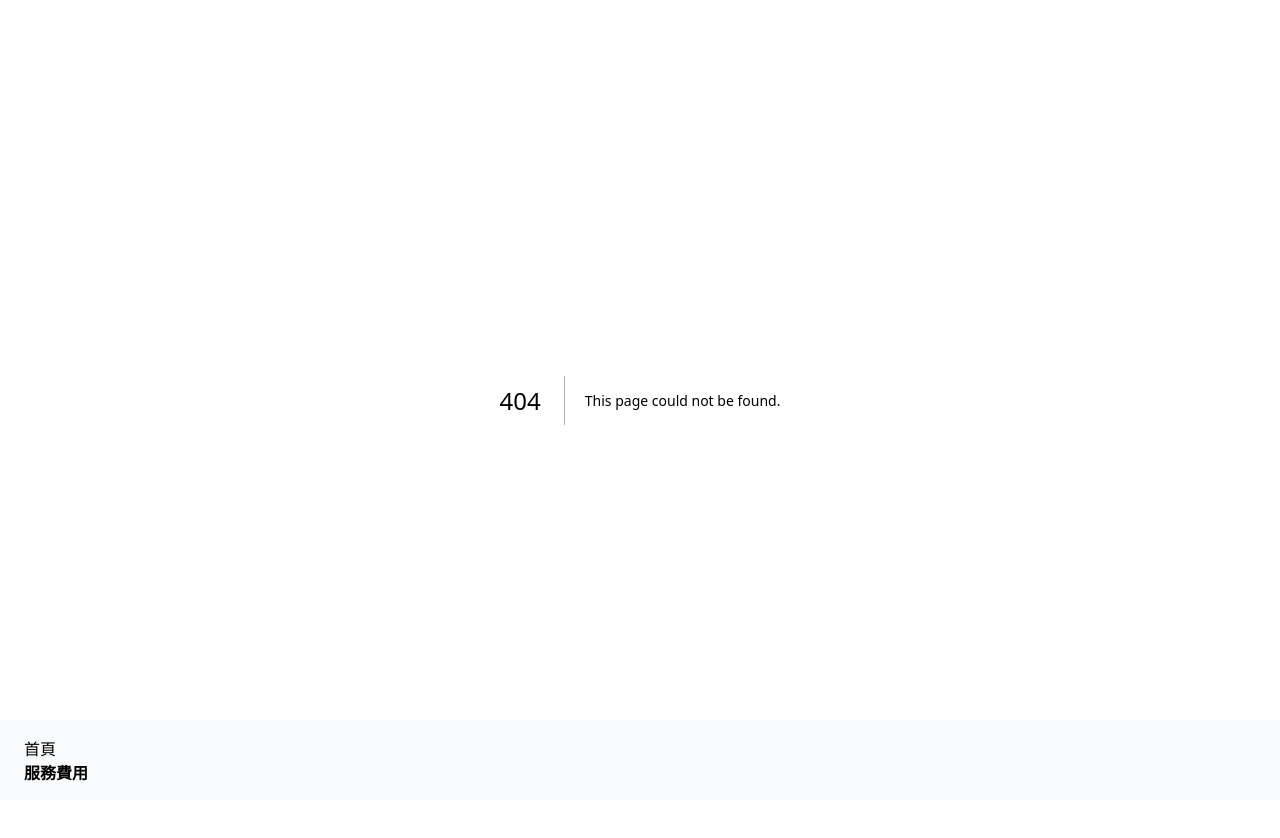
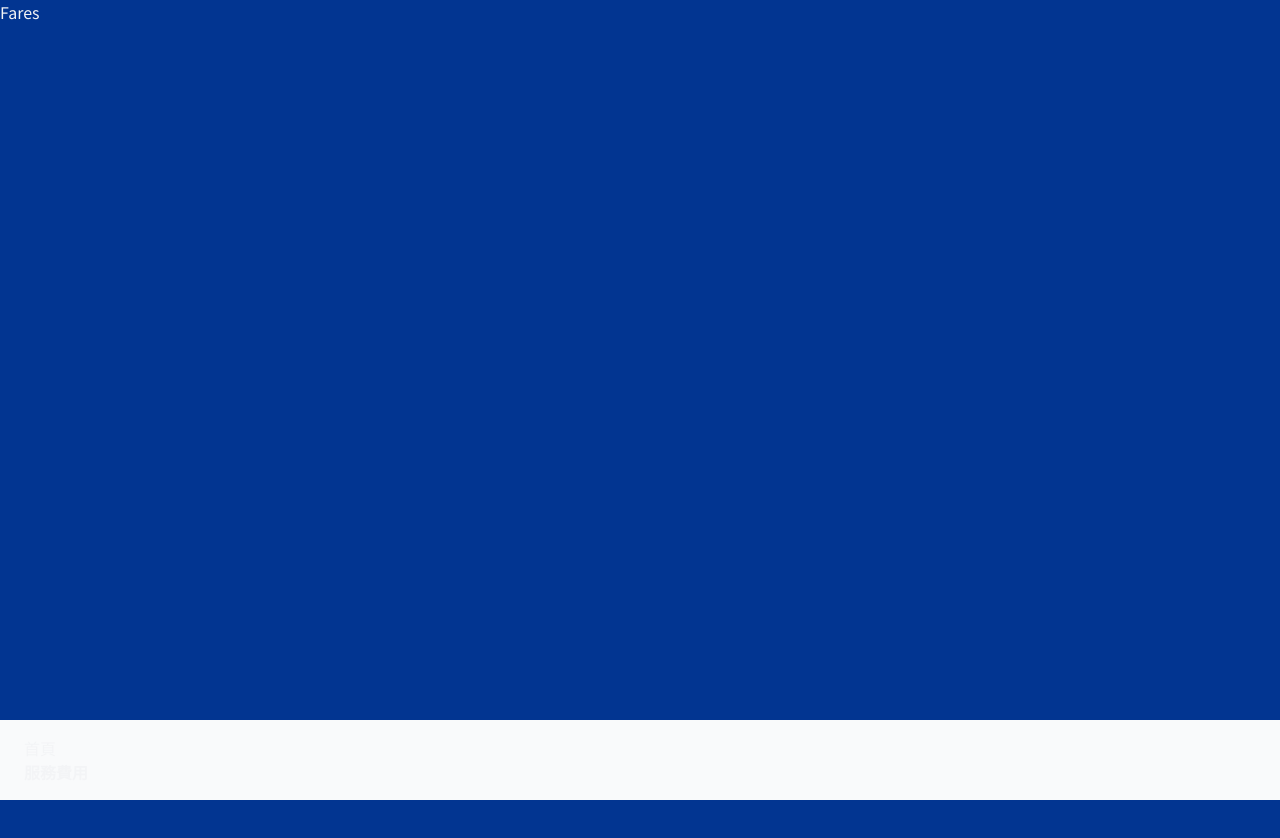
Before and after one commit to ashley-wu/project-one, a Next.js app: page /fares in a window 1280 px wide. Before the commit this address had no page. Shown: the top 838 px of the page. Built offline with nearby package versions, Linux system fonts and the light colour scheme.

Commit message:
Add fares page

```diff
--- /dev/null
+++ b/app/fares/page.tsx
@@ -0,0 +1,8 @@
+
+export default function Fares() {
+  return (
+    <main className='min-h-screen grid'>
+      Fares
+    </main>
+  )
+}
```
